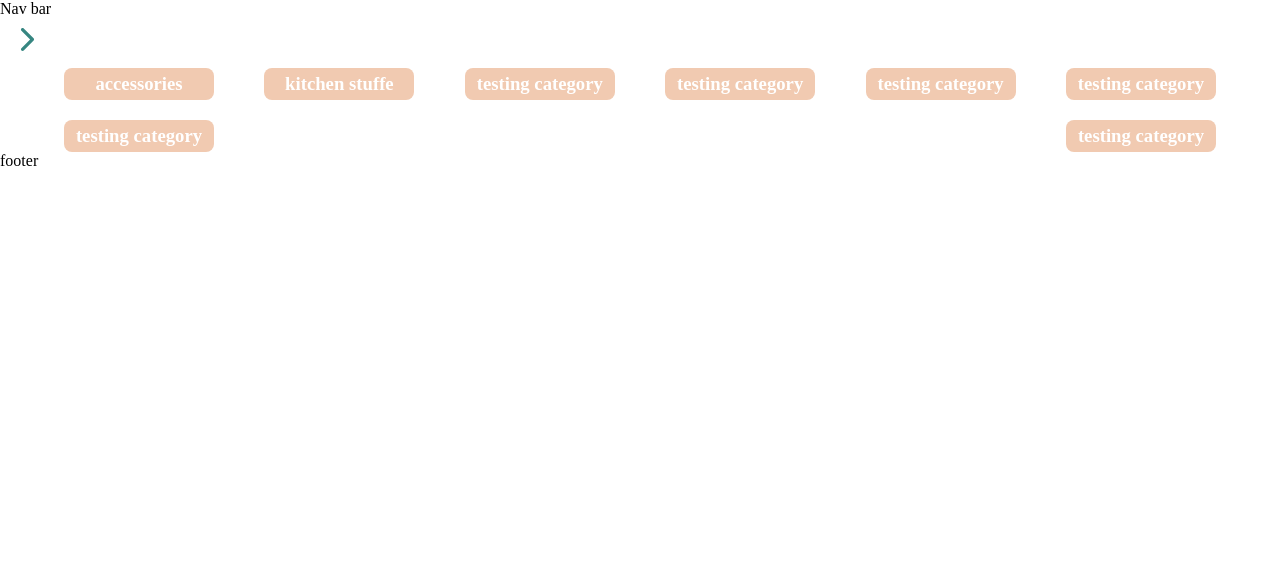
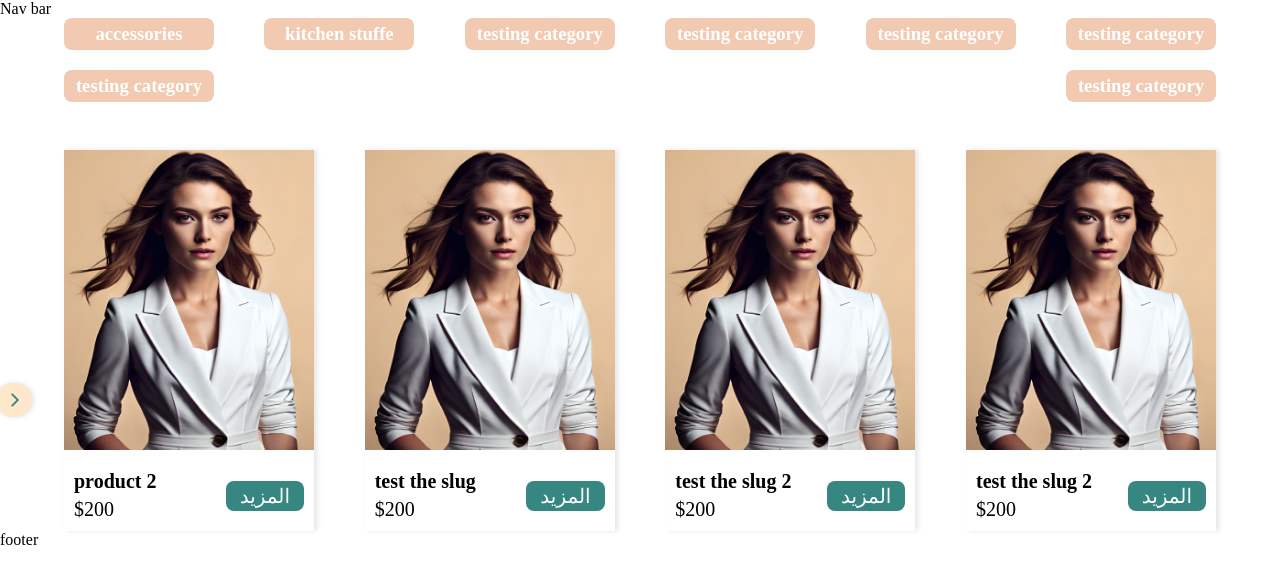
Before and after one commit to sabahAlmel/Citra-client, a React (Create React App) app in the folder client/: page /shop in a window 1280 px wide. Shown: the top 584 px of the page. Built offline with nearby package versions, Linux system fonts and the light colour scheme.

Commit message:
finish product card and shop side

```diff
--- a/client/src/components/Shop/Category.js
+++ b/client/src/components/Shop/Category.js
@@ -61,13 +61,13 @@ function Category() {
     ],
   };
   return (
-    <div className={style.container}>
+    <section className={style.container}>
       {allCategories.categories.map((ele) => (
-        <div key={ele._id} className={style.subContainer}>
+        <section key={ele._id} className={style.subContainer}>
           <h3>{ele.name}</h3>
-        </div>
+        </section>
       ))}
-    </div>
+    </section>
   );
 }
 
--- a/client/src/components/Shop/Category.module.css
+++ b/client/src/components/Shop/Category.module.css
@@ -4,7 +4,7 @@
   align-items: center;
   flex-wrap: wrap;
   gap: 20px;
-  margin: 0 var(--margin-LR);
+  margin: 0 var(--margin-LR) 3rem;
 }
 .subContainer {
   background-color: var(--rose-color);
@@ -13,4 +13,9 @@
   color: white;
   text-align: center;
   padding: 5px;
+  cursor: pointer;
+  transition: background-color 0.3s ease;
 }
+.subContainer:hover {
+  background-color: var(--blue-color);
+}
--- /dev/null
+++ b/client/src/components/Shop/Product.js
@@ -0,0 +1,89 @@
+import React from "react";
+import { Link } from "react-router-dom";
+import image from "./image.png";
+import style from "./Product.module.css";
+
+function Product() {
+  let products = {
+    products: [
+      {
+        details: { color: "black", size: "xl", type: "men's wear" },
+        _id: "65a3e1be15c60f6e0ccaca75",
+        name: "product 2",
+        price: 200,
+        serialNumber: "1",
+        images: [],
+        subCategoryID: "65a1802af2a3f8191855d4eb",
+        categoryID: "65a17e21f2a3f8191855d4e6",
+        categoryName: "accessories",
+        quantity: 10,
+        createdAt: "2024-01-14T13:29:34.861Z",
+        updatedAt: "2024-01-14T13:29:34.861Z",
+        __v: 0,
+      },
+      {
+        details: { color: "black", size: "xl", type: "men's wear" },
+        _id: "65a4c1fafb506eb798ff2c34",
+        name: "test the slug",
+        price: 200,
+        serialNumber: "1",
+        images: [],
+        subCategoryID: "65a1802af2a3f8191855d4eb",
+        categoryID: "65a17e21f2a3f8191855d4e6",
+        quantity: 10,
+        createdAt: "2024-01-15T05:26:18.449Z",
+        updatedAt: "2024-01-15T05:26:18.449Z",
+        __v: 0,
+      },
+      {
+        details: { color: "black", size: "xl", type: "men's wear" },
+        _id: "65a4c218fb506eb798ff2c36",
+        name: "test the slug 2",
+        price: 200,
+        serialNumber: "1",
+        images: ["image-1705296408606.jpeg"],
+        subCategoryID: "65a1802af2a3f8191855d4eb",
+        categoryID: "65a17e21f2a3f8191855d4e6",
+        quantity: 10,
+        createdAt: "2024-01-15T05:26:48.610Z",
+        updatedAt: "2024-01-15T05:26:48.610Z",
+        __v: 0,
+      },
+      {
+        details: { color: "black", size: "xl", type: "men's wear" },
+        _id: "65a4c218fb506eb798ff2c36",
+        name: "test the slug 2",
+        price: 200,
+        serialNumber: "1",
+        images: ["image-1705296408606.jpeg"],
+        subCategoryID: "65a1802af2a3f8191855d4eb",
+        categoryID: "65a17e21f2a3f8191855d4e6",
+        quantity: 10,
+        createdAt: "2024-01-15T05:26:48.610Z",
+        updatedAt: "2024-01-15T05:26:48.610Z",
+        __v: 0,
+      },
+    ],
+  };
+  return (
+    <section className={style.productSection}>
+      {products.products.map((element) => (
+        <section className={style.productHolder}>
+          {/* <img src={element.images[0]} alt="product"/> */}
+          <img src={image} alt="product" />
+          <div className={style.details}>
+            <div>
+              <h4>{element.name}</h4>
+              <p>${element.price}</p>
+            </div>
+            <Link to="/" className={style.linkToSingle}>
+              المزيد
+            </Link>
+          </div>
+        </section>
+      ))}
+    </section>
+  );
+}
+
+export default Product;
--- /dev/null
+++ b/client/src/components/Shop/Product.module.css
@@ -0,0 +1,49 @@
+.productSection {
+  font-size: 20px;
+  display: flex;
+  gap: 25px 0;
+  justify-content: space-between;
+  flex-wrap: wrap;
+  margin: 0 var(--margin-LR);
+}
+@media (max-width: 630px) {
+  .productSection {
+    gap: 25px 5px;
+    justify-content: center;
+    margin: 0 0.5rem;
+  }
+}
+.productHolder {
+  width: 250px;
+  overflow: hidden;
+  box-shadow: 3px 0 5px rgba(0, 0, 0, 0.1);
+}
+.productHolder img {
+  height: 300px;
+  transition: 1s cubic-bezier(0, 0, 0.2, 1);
+  width: 100%;
+}
+.productHolder:hover img {
+  transform: scale3d(1.05, 1.05, 1.05);
+}
+.details {
+  display: flex;
+  justify-content: space-between;
+  gap: 4px;
+  align-items: center;
+  padding: 10px;
+  margin-top: 5px;
+}
+.details div {
+  display: flex;
+  flex-direction: column;
+  gap: 5px;
+}
+.details .linkToSingle {
+  display: inline-block;
+  text-decoration: none;
+  background-color: var(--blue-color);
+  color: white;
+  padding: 3px 14px;
+  border-radius: var(--border-radius);
+}
--- a/client/src/components/Shop/ShopSide.js
+++ b/client/src/components/Shop/ShopSide.js
@@ -42,19 +42,40 @@ const ShopSide = () => {
     ],
   };
 
+  const [filters, setFilters] = useState(subCateg.subCateg);
+
+  const handleCheckboxChange = (filterId) => {
+    const updatedFilters = filters.map((filter) =>
+      filter._id === filterId ? { ...filter, checked: !filter.checked } : filter
+    );
+    setFilters(updatedFilters);
+  };
+
   return (
     <>
-      <div
+      <aside
         id="mySidepanel"
         className={style.sidepanel}
         style={{ width: sidePanelWidth + "px" }}
       >
-        <div className={style.sideBarContainer}>
-          <div className={style.closebtn} onClick={closeNav}>
+        <section className={style.sideBarContainer}>
+          <section className={style.closebtn} onClick={closeNav}>
             &times;
-          </div>
-        </div>
-      </div>
+          </section>
+          {subCateg.subCateg.map((filter) => (
+            <section key={filter._id} className={style.filter}>
+              <input
+                type="checkbox"
+                id={`filter_${filter._id}`}
+                checked={filter.checked}
+                className={style.inputFilter}
+                onChange={() => handleCheckboxChange(filter._id)}
+              />
+              <label htmlFor={`filter_${filter.id}`}>{filter.name}</label>
+            </section>
+          ))}
+        </section>
+      </aside>
 
       <button className={style.openbtn} onClick={openNav}>
         <IoIosArrowForward />
--- a/client/src/components/Shop/ShopSide.module.css
+++ b/client/src/components/Shop/ShopSide.module.css
@@ -10,26 +10,58 @@
   transition: 0.5s;
   font-weight: 400;
   padding-top: 15px;
+  /* box-shadow: #ffdfb8; */
+  box-shadow: 2px 0 5px rgba(0, 0, 0, 0.1);
 }
+
 .sidepanel .closebtn {
   font-size: 37px;
 }
 .closebtn {
   color: var(--blue-color);
   cursor: pointer;
+  position: absolute;
+  top: 2px;
+  right: 10px;
 }
 .openbtn {
-  font-size: 35px;
+  position: fixed;
+  left: 0;
+  top: 50%;
+  transform: translateY(-50%);
   cursor: pointer;
-  background-color: transparent;
+  padding: 7px;
+  padding-left: 10px;
+  margin-left: -5px;
+  display: flex;
+  align-items: center;
+  justify-content: center;
+  background-color: var(--main-color);
   color: var(--blue-color);
+  font-size: 20px;
+  box-shadow: 2px 0 5px rgba(0, 0, 0, 0.1);
+  transition: left 0.3s ease;
   border: none;
-  height: 50px;
-  margin: 0 10px;
+  border-radius: 40px;
 }
-
 .openbtn:hover {
-  background-color: transparent;
+  background-color: #f1cab1;
+}
+.filter {
+  margin-top: 40px;
+  margin-left: 10px;
+  display: flex;
+  align-items: center;
+  color: var(--brown-color);
+}
+.filter .inputFilter {
+  margin-right: 5px;
+  accent-color: var(--blue-color);
+  scale: 1.4;
+}
+.filter .inputFilter:checked {
+  outline: var(--blue-color);
+  background-color: var(--blue-color);
 }
 @media (max-width: 769px) {
   .openbtn {
--- a/client/src/pages/Shop/Shop.js
+++ b/client/src/pages/Shop/Shop.js
@@ -1,12 +1,23 @@
 import React from "react";
 import Category from "../../components/Shop/Category";
 import ShopSide from "../../components/Shop/ShopSide";
+import Product from "../../components/Shop/Product";
 
 function Shop() {
   return (
     <div>
       <ShopSide />
       <Category />
+      <Product />
+      {/* <Pagination
+        count={10}
+        renderItem={(item) => (
+          <PaginationItem
+            slots={{ previous: ArrowBackIcon, next: ArrowForwardIcon }}
+            {...item}
+          />
+        )}
+      /> */}
     </div>
   );
 }
```
Also changed, not shown: client/src/components/Shop/image.png (added).
